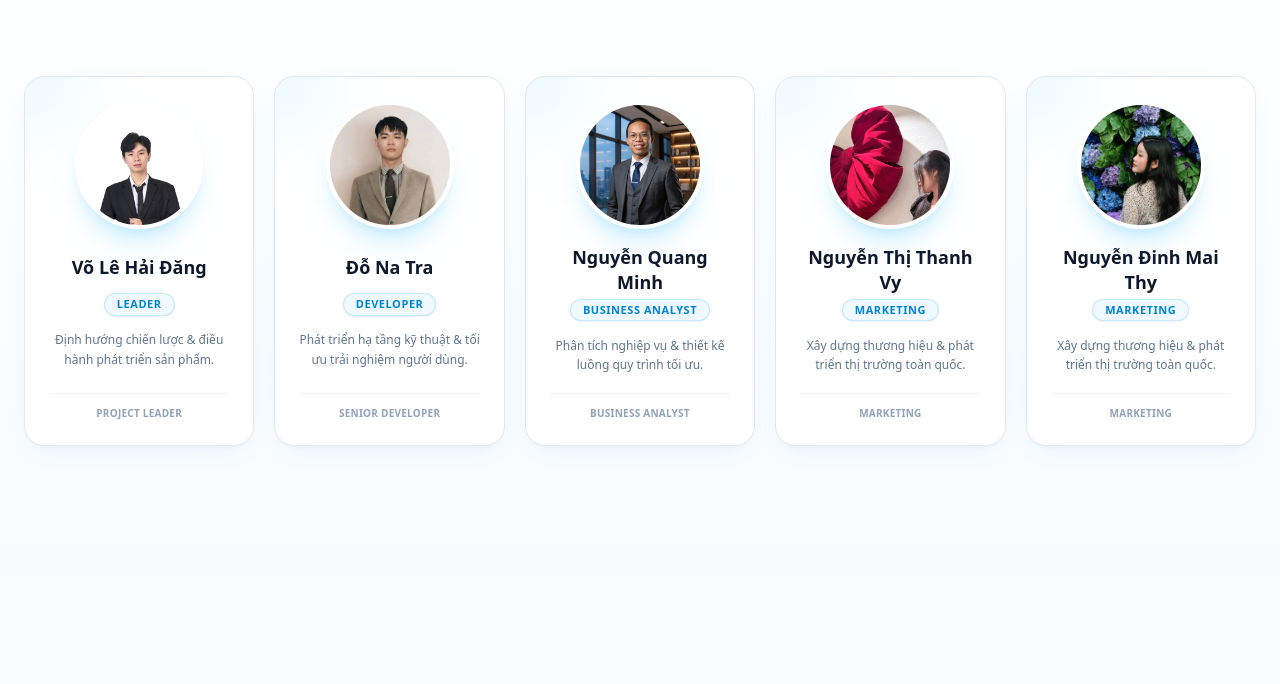
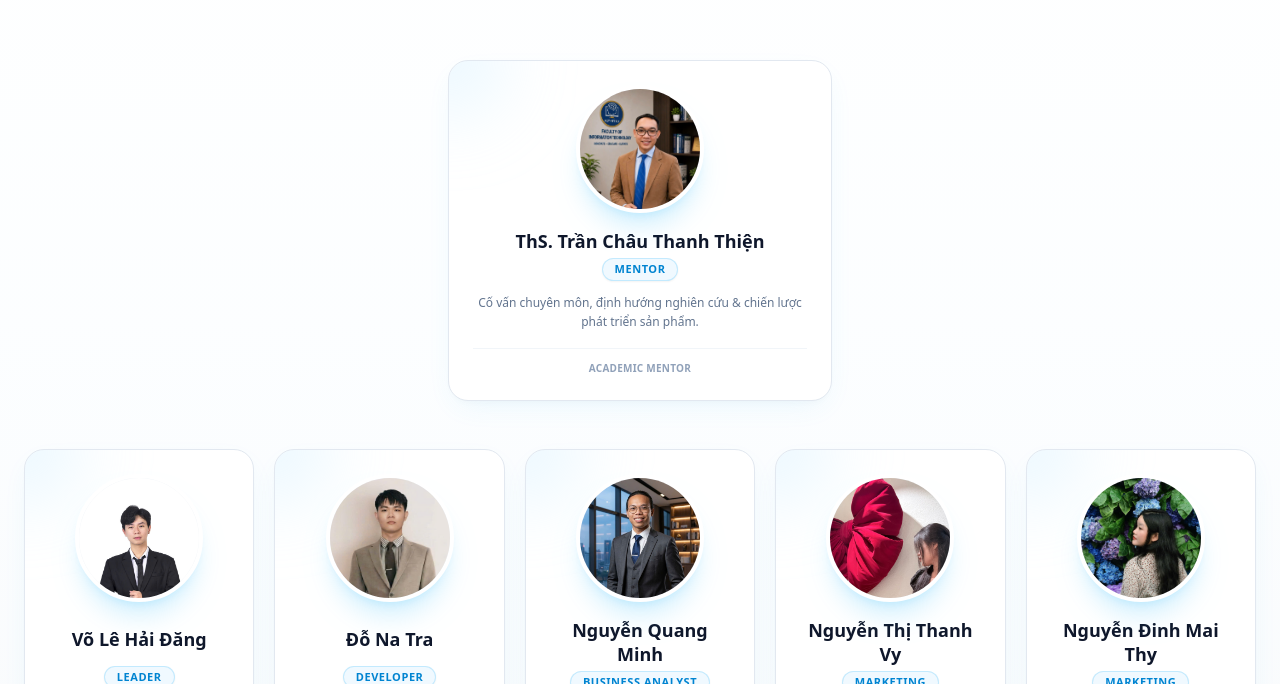
Before and after one commit to iNaTraaa/EZBIZ_LandingPage, a Vue app: page / in a window 1280 px wide. Shown: the part 4476-5160 px from the top of the page. Built offline with nearby package versions, Linux system fonts and the light colour scheme.

Commit message:
feat: add mentor TeamSection

```diff
--- a/src/components/sections/TeamSection.vue
+++ b/src/components/sections/TeamSection.vue
@@ -3,6 +3,7 @@ import { onMounted, ref, computed } from 'vue'
 import { useI18n } from 'vue-i18n'
 import { useScrollAnimation } from '@/composables/useScrollAnimation'
 
+import mentorImg from '@/assets/img/team_member/tt.jpg'
 import lead from '@/assets/img/team_member/lead.jpg'
 import ba from '@/assets/img/team_member/ba.jpg'
 import dev from '@/assets/img/team_member/dev.jpg'
@@ -13,6 +14,14 @@ const { t } = useI18n()
 const { animateFadeIn } = useScrollAnimation()
 
 const teamSection = ref(null)
+
+const mentor = computed(() => ({
+  name: t('team.mentor.name'),
+  role: t('team.mentor.role'),
+  roleDetail: t('team.mentor.roleDetail'),
+  desc: t('team.mentor.desc'),
+  avatar: mentorImg
+}))
 
 const members = computed(() => [
   {
@@ -67,7 +76,7 @@ onMounted(() => {
     <div class="max-w-7xl mx-auto px-4 sm:px-6 relative z-10">
 
       <!-- Section Header -->
-      <div ref="teamSection" class="text-center max-w-3xl mx-auto mb-16 sm:mb-20">
+      <div ref="teamSection" class="text-center max-w-3xl mx-auto mb-12 sm:mb-16">
         <span class="text-xs font-bold tracking-widest text-sky-600 uppercase mb-2 inline-block">
           {{ $t('team.sectionTag') }}
         </span>
@@ -79,7 +88,57 @@ onMounted(() => {
         </p>
       </div>
 
-      <!-- Members Grid: 5 Members on 1 Row on Desktop -->
+      <!-- Top Row: Mentor Card (Centered Prominently Above the 5 Members) -->
+      <div class="flex justify-center mb-10 sm:mb-12">
+        <div
+          class="ezbiz-card p-5 sm:p-6 rounded-3xl bg-white border border-sky-100/90 shadow-sm hover:shadow-xl hover:-translate-y-2 transition-all duration-300 text-center flex flex-col items-center justify-between group relative overflow-hidden max-w-sm w-full"
+        >
+          <!-- Subtle top background accent glow -->
+          <div class="absolute -top-12 -left-12 w-24 h-24 bg-sky-200/40 rounded-full blur-2xl group-hover:scale-150 transition-transform duration-500"></div>
+
+          <div class="flex flex-col items-center w-full">
+
+            <!-- Row 1: Avatar Image -->
+            <div class="relative mb-4">
+              <div class="w-32 h-32 sm:w-32 sm:h-32 rounded-full border-4 border-white shadow-xl shadow-sky-500/15 overflow-hidden group-hover:scale-105 transition-transform duration-300 relative z-10 bg-slate-100">
+                <img
+                  :src="mentor.avatar"
+                  :alt="mentor.name"
+                  class="w-full h-full object-cover object-top"
+                />
+              </div>
+            </div>
+
+            <!-- Row 2: Name -->
+            <h3 class="text-base sm:text-lg font-black text-slate-900 mb-1 group-hover:text-sky-600 transition-colors leading-snug">
+              {{ mentor.name }}
+            </h3>
+
+            <!-- Row 3: Role Badge -->
+            <div class="mb-3">
+              <span class="inline-block px-3 py-0.5 text-[11px] font-extrabold uppercase tracking-wider rounded-full bg-sky-50 text-sky-600 border border-sky-200/80 shadow-xs">
+                {{ mentor.role }}
+              </span>
+            </div>
+
+            <!-- Mentor Description -->
+            <p class="text-xs text-slate-500 leading-relaxed">
+              {{ mentor.desc }}
+            </p>
+
+          </div>
+
+          <!-- Bottom Role Sub-tag -->
+          <div class="pt-3 mt-4 border-t border-slate-100 w-full flex items-center justify-center">
+            <span class="text-[10px] font-bold text-slate-400 tracking-wide uppercase">
+              {{ mentor.roleDetail }}
+            </span>
+          </div>
+
+        </div>
+      </div>
+
+      <!-- Bottom Row: 5 Members Grid -->
       <div class="grid grid-cols-1 sm:grid-cols-2 md:grid-cols-3 lg:grid-cols-5 gap-4 lg:gap-5 items-stretch">
         <div
           v-for="(member, index) in members"
--- a/src/locales/langs/en.js
+++ b/src/locales/langs/en.js
@@ -263,6 +263,12 @@ export default {
     titlePrefix: 'Meet Our',
     titleSuffix: 'Development Team',
     subtitle: 'Dedicated professionals building the next-generation platform for your business.',
+    mentor: {
+      name: 'M.Sc. Trần Châu Thanh Thiện',
+      role: 'Mentor',
+      roleDetail: 'Academic Mentor',
+      desc: 'Expert advisor, research orientation & product development strategy mentor.'
+    },
     member1: {
       name: 'Võ Lê Hải Đăng',
       role: 'Leader',
--- a/src/locales/langs/vi.js
+++ b/src/locales/langs/vi.js
@@ -263,6 +263,12 @@ export default {
     titlePrefix: 'Đội Ngũ',
     titleSuffix: 'Phát Triển EZBIZ',
     subtitle: 'Những con người tâm huyết xây dựng giải pháp tối ưu cho hộ kinh doanh & doanh nghiệp.',
+    mentor: {
+      name: 'ThS. Trần Châu Thanh Thiện',
+      role: 'Mentor',
+      roleDetail: 'Academic Mentor',
+      desc: 'Cố vấn chuyên môn, định hướng nghiên cứu & chiến lược phát triển sản phẩm.'
+    },
     member1: {
       name: 'Võ Lê Hải Đăng',
       role: 'Leader',
```
Also changed, not shown: src/assets/img/team_member/tt.jpg (added).
